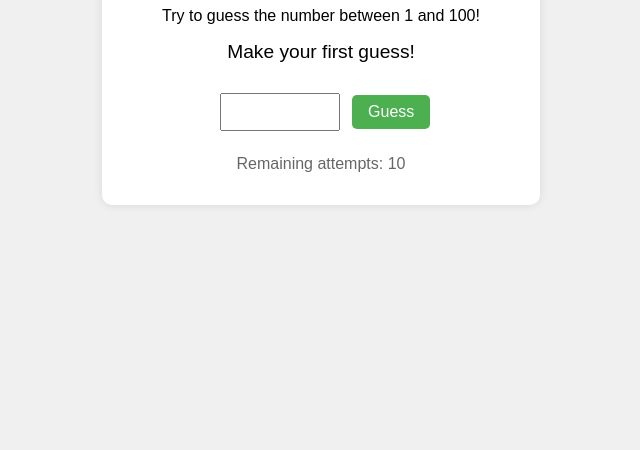
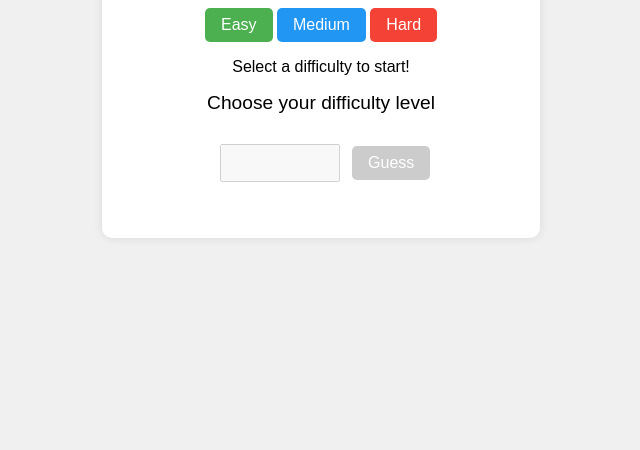
Before and after one commit to webtrovert0x/guess-game, a plain HTML site: page index.html in a window 1280 px wide. Shown: the part 350-800 px from the top of the page, without its empty margins (319-959 px from the left). Drawn offline with Linux system fonts and the light colour scheme.

Commit message:
add levels

```diff
--- a/index.html
+++ b/index.html
@@ -66,11 +66,17 @@
 <body>
   <div class="container">
     <h1>Number Guessing Game</h1>
-    <p>Try to guess the number between 1 and 100!</p>
-    <div class="message" id="message">Make your first guess!</div>
-    <input type="number" id="guessInput" min="1" max="100">
-    <button onclick="checkGuess()" id="guessButton">Guess</button>
-    <div class="remaining" id="remaining">Remaining attempts: 10</div>
+    <div id="difficulty-select" style="margin-bottom: 1rem;">
+      <p>Select Difficulty:</p>
+      <button onclick="setDifficulty('easy')" style="background-color: #4CAF50;">Easy</button>
+      <button onclick="setDifficulty('medium')" style="background-color: #2196F3;">Medium</button>
+      <button onclick="setDifficulty('hard')" style="background-color: #f44336;">Hard</button>
+    </div>
+    <p id="range-text">Select a difficulty to start!</p>
+    <div class="message" id="message">Choose your difficulty level</div>
+    <input type="number" id="guessInput" min="1" max="100" disabled>
+    <button onclick="checkGuess()" id="guessButton" disabled>Guess</button>
+    <div class="remaining" id="remaining"></div>
     <button onclick="resetGame()" id="resetButton"
       style="display: none; margin-top: 1rem; background-color: #2196F3;">Play Again</button>
   </div>
--- a/script.js
+++ b/script.js
@@ -1,25 +1,70 @@
 let secretNumber;
 let attempts;
-const maxAttempts = 10;
+let currentDifficulty = null;
+
+const difficultySettings = {
+  easy: {
+    range: 50,
+    attempts: 10,
+    name: 'Easy'
+  },
+  medium: {
+    range: 100,
+    attempts: 10,
+    name: 'Medium'
+  },
+  hard: {
+    range: 200,
+    attempts: 10,
+    name: 'Hard'
+  }
+};
+
+function setDifficulty(difficulty) {
+  currentDifficulty = difficulty;
+  const settings = difficultySettings[difficulty];
+
+  // Update input range
+  const input = document.getElementById('guessInput');
+  input.min = 1;
+  input.max = settings.range;
+  input.disabled = false;
+
+  // Update UI text
+  document.getElementById('range-text').textContent = `Try to guess the number between 1 and ${settings.range}!`;
+  document.getElementById('guessButton').disabled = false;
+  document.getElementById('message').textContent = 'Make your first guess!';
+
+  // Initialize the game with new settings
+  initGame();
+}
 
 function initGame() {
-  secretNumber = Math.floor(Math.random() * 100) + 1;
-  attempts = maxAttempts;
+  if (!currentDifficulty) {
+    return;
+  }
+
+  const settings = difficultySettings[currentDifficulty];
+  secretNumber = Math.floor(Math.random() * settings.range) + 1;
+  attempts = settings.attempts;
+
   document.getElementById('remaining').textContent = `Remaining attempts: ${attempts}`;
   document.getElementById('message').textContent = 'Make your first guess!';
   document.getElementById('guessInput').value = '';
   document.getElementById('guessInput').disabled = false;
   document.getElementById('guessButton').disabled = false;
   document.getElementById('resetButton').style.display = 'none';
+  document.getElementById('difficulty-select').style.display = 'block';
 }
 
 function checkGuess() {
   const guessInput = document.getElementById('guessInput');
   const guess = parseInt(guessInput.value);
   const messageElement = document.getElementById('message');
+  const settings = difficultySettings[currentDifficulty];
 
-  if (isNaN(guess) || guess < 1 || guess > 100) {
-    messageElement.textContent = 'Please enter a valid number between 1 and 100.';
+  if (isNaN(guess) || guess < 1 || guess > settings.range) {
+    messageElement.textContent = `Please enter a valid number between 1 and ${settings.range}.`;
     return;
   }
 
@@ -51,7 +96,14 @@
 
 function resetGame() {
   document.getElementById('message').style.color = 'black';
-  initGame();
+  document.getElementById('difficulty-select').style.display = 'block';
+  document.getElementById('range-text').textContent = 'Select a difficulty to start!';
+  document.getElementById('message').textContent = 'Choose your difficulty level';
+  document.getElementById('guessInput').disabled = true;
+  document.getElementById('guessButton').disabled = true;
+  document.getElementById('remaining').textContent = '';
+  document.getElementById('resetButton').style.display = 'none';
+  currentDifficulty = null;
 }
 
 
```
